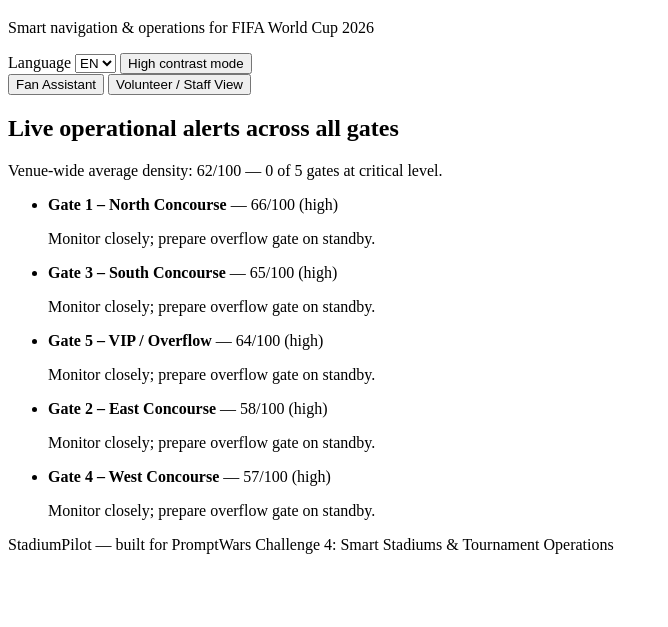
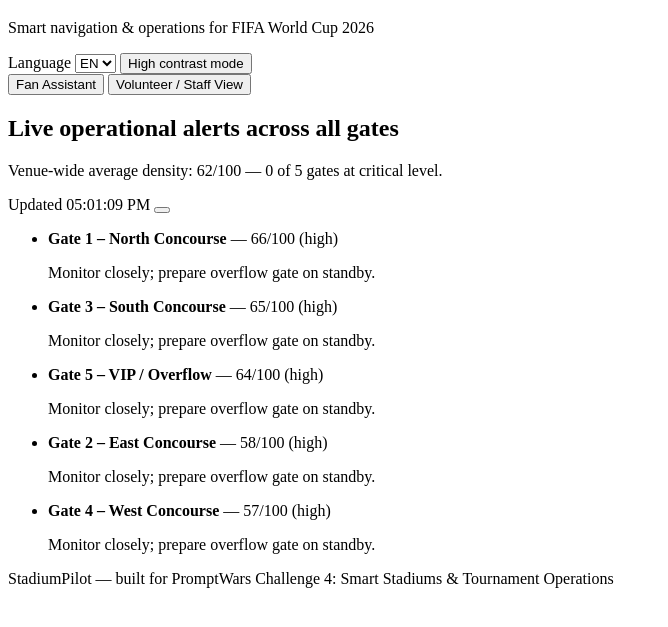
Before and after one commit to dgdrgtdgtr/stadium-pioliti, a website with bundled scripts: page index.html in a window 1280 px wide. Both pictures are taken after a click on the tab "Volunteer / Staff View". Shown: the part 87-714 px from the top of the page, without its empty margins (0-668 px from the left). Built offline with nearby package versions, Linux system fonts and the light colour scheme.

Commit message:
Fix unused refresh interval: wire up genuine live-updating staff dashboard; remove dead code, unused import, and misplaced constant

```diff
--- a/index.html
+++ b/index.html
@@ -61,6 +61,10 @@
     <section id="staffPanel" role="tabpanel" aria-labelledby="staffTabBtn" hidden>
       <h2 id="staffHeading"></h2>
       <p id="organizerSummary" class="organizer-summary" aria-live="polite"></p>
+      <div class="staff-refresh-row">
+        <span id="staffLastUpdated" class="staff-last-updated" aria-live="polite"></span>
+        <button id="staffRefreshBtn" type="button" class="secondary-btn"></button>
+      </div>
       <ul id="staffAlertList" class="alert-list" aria-live="polite"></ul>
     </section>
   </main>
--- a/js/app.js
+++ b/js/app.js
@@ -1,11 +1,21 @@
-import { GATES, recommendRoute, operationalAlerts, organizerSummary, densityLabel } from "./engine.js";
+import {
+  GATES,
+  recommendRoute,
+  operationalAlerts,
+  organizerSummary,
+  effectiveMinutesToKickoff,
+} from "./engine.js";
 import { LANGS, t } from "./i18n.js";
 
 const state = {
   lang: "en",
   view: "fan", // "fan" | "staff"
   highContrast: false,
+  refreshIntervalId: null,
+  staffClockStartedAt: null, // Date.now() timestamp; baseline for the live countdown
 };
+
+const STAFF_REFRESH_MS = 20000;
 
 function $(sel, root = document) {
   return root.querySelector(sel);
@@ -19,6 +29,12 @@
   });
   children.forEach((c) => node.appendChild(typeof c === "string" ? document.createTextNode(c) : c));
   return node;
+}
+
+/** Single source of truth for reading + defaulting the kickoff-minutes input. */
+function getKickoffInputValue() {
+  const raw = Number($("#kickoffInput").value);
+  return Number.isNaN(raw) ? 0 : raw;
 }
 
 function applyStaticText() {
@@ -78,7 +94,10 @@
 }
 
 function renderStaffAlerts() {
-  const kickoff = Number($("#kickoffInput").value) || 0;
+  const baseKickoff = getKickoffInputValue();
+  const elapsedMs = state.staffClockStartedAt === null ? 0 : Date.now() - state.staffClockStartedAt;
+  const kickoff = effectiveMinutesToKickoff(baseKickoff, elapsedMs);
+
   const summary = organizerSummary(kickoff);
   const summaryEl = $("#organizerSummary");
   summaryEl.textContent = t(state.lang, "organizerSummaryTemplate")
@@ -98,6 +117,9 @@
     ]);
     list.appendChild(item);
   });
+
+  const timeStr = new Date().toLocaleTimeString(undefined, { hour: "2-digit", minute: "2-digit", second: "2-digit" });
+  $("#staffLastUpdated").textContent = `${t(state.lang, "lastUpdatedPrefix")} ${timeStr}`;
 }
 
 function switchView(view) {
@@ -109,7 +131,17 @@
     btn.setAttribute("aria-selected", String(selected));
     btn.tabIndex = selected ? 0 : -1;
   });
-  if (view === "staff") renderStaffAlerts();
+
+  if (state.refreshIntervalId !== null) {
+    clearInterval(state.refreshIntervalId);
+    state.refreshIntervalId = null;
+  }
+
+  if (view === "staff") {
+    state.staffClockStartedAt = Date.now();
+    renderStaffAlerts();
+    state.refreshIntervalId = setInterval(renderStaffAlerts, STAFF_REFRESH_MS);
+  }
 }
 
 /** Arrow-key navigation between tabs, per the WAI-ARIA tabs pattern. */
@@ -124,7 +156,7 @@
   if (e) e.preventDefault();
   const stand = $("#standSelect").value;
   const wheelchairAccess = $("#wheelchairCheck").checked;
-  const minutesToKickoff = Number($("#kickoffInput").value) || 0;
+  const minutesToKickoff = getKickoffInputValue();
   const result = recommendRoute({ stand, wheelchairAccess, minutesToKickoff });
   renderRouteResult(result);
 }
@@ -145,7 +177,10 @@
   $("#fanForm").addEventListener("submit", handleGetRoute);
   $("#contrastToggle").addEventListener("click", toggleContrast);
   $("#kickoffInput").addEventListener("input", () => {
-    if (state.view === "staff") renderStaffAlerts();
+    if (state.view === "staff") {
+      state.staffClockStartedAt = Date.now();
+      renderStaffAlerts();
+    }
   });
 
   const langSelect = $("#langSelect");
--- a/js/engine.js
+++ b/js/engine.js
@@ -47,6 +47,7 @@
 const CRITICAL_THRESHOLD = 75;
 const HIGH_THRESHOLD = 50;
 const MODERATE_THRESHOLD = 25;
+const MAX_CONGESTION_WALK_PENALTY_MIN = 4; // extra minutes added at 100% density
 
 /** @param {number} score 0-100 density @returns {'low'|'moderate'|'high'|'critical'} */
 export function densityLabel(score) {
@@ -95,6 +96,19 @@
 }
 
 /**
+ * Recomputes the effective "minutes to kickoff" as real time passes, so the staff
+ * dashboard can auto-refresh and show genuinely live-changing density/alerts
+ * instead of a static snapshot. Pure function of elapsed time, so it stays testable.
+ * @param {number} baseMinutesToKickoff - the value as of when the clock baseline was set
+ * @param {number} elapsedMs - milliseconds since that baseline was set
+ * @returns {number} updated minutes-to-kickoff
+ */
+export function effectiveMinutesToKickoff(baseMinutesToKickoff, elapsedMs) {
+  const elapsedMinutes = elapsedMs / 60000;
+  return baseMinutesToKickoff - elapsedMinutes;
+}
+
+/**
  * Core recommendation logic used by the fan-facing assistant.
  * @param {object} ctx
  * @param {string} ctx.stand - seating stand letter, e.g. "C"
@@ -132,8 +146,6 @@
     ? "Primary gate is at critical density; overflow route suggested to reduce wait and crowding risk."
     : "Primary gate has acceptable density for your stand and access needs.";
   const reasonKey = overflowNeeded ? "reasonCritical" : "reasonOk";
-
-const MAX_CONGESTION_WALK_PENALTY_MIN = 4; // extra minutes added at 100% density
 
   const walkPenalty = Math.round((primary.density / 100) * MAX_CONGESTION_WALK_PENALTY_MIN);
   const estWalkMinutes = primary.gate.baseWalk + walkPenalty;
--- a/js/i18n.js
+++ b/js/i18n.js
@@ -22,6 +22,7 @@
     accessibilityToggle: "High contrast mode",
     fanFormLegend: "Your journey details",
     kickoffHint: "Minutes only, negative allowed",
+    lastUpdatedPrefix: "Updated",
     reasonCritical: "Primary gate is at critical density; overflow route suggested to reduce wait and crowding risk.",
     reasonOk: "Primary gate has acceptable density for your stand and access needs.",
     actionCritical: "Deploy additional staff and open overflow gate (G5) immediately.",
@@ -62,6 +63,7 @@
     accessibilityToggle: "Modo de alto contraste",
     fanFormLegend: "Detalles de su trayecto",
     kickoffHint: "Solo minutos, se permiten negativos",
+    lastUpdatedPrefix: "Actualizado",
     reasonCritical: "La puerta principal tiene densidad crítica; se sugiere una ruta alternativa para reducir la espera y el riesgo de aglomeración.",
     reasonOk: "La puerta principal tiene una densidad aceptable para su grada y necesidades de acceso.",
     actionCritical: "Desplegar personal adicional y abrir la puerta de desbordamiento (G5) de inmediato.",
@@ -102,6 +104,7 @@
     accessibilityToggle: "Mode contraste élevé",
     fanFormLegend: "Détails de votre trajet",
     kickoffHint: "Minutes uniquement, les négatifs sont autorisés",
+    lastUpdatedPrefix: "Mis à jour",
     reasonCritical: "La porte principale est à densité critique ; un itinéraire de délestage est suggéré pour réduire l'attente et le risque de foule.",
     reasonOk: "La porte principale a une densité acceptable pour votre tribune et vos besoins d'accès.",
     actionCritical: "Déployer du personnel supplémentaire et ouvrir immédiatement la porte de délestage (G5).",
@@ -142,6 +145,7 @@
     accessibilityToggle: "وضع التباين العالي",
     fanFormLegend: "تفاصيل رحلتك",
     kickoffHint: "دقائق فقط، يُسمح بالقيم السالبة",
+    lastUpdatedPrefix: "تم التحديث",
     reasonCritical: "البوابة الأساسية في كثافة حرجة؛ يُقترح مسار بديل لتقليل الانتظار وخطر الازدحام.",
     reasonOk: "البوابة الأساسية ذات كثافة مقبولة لمدرجك واحتياجات الوصول الخاصة بك.",
     actionCritical: "نشر طاقم إضافي وفتح بوابة الفائض (G5) فورًا.",
@@ -182,6 +186,7 @@
     accessibilityToggle: "Modo alto contraste",
     fanFormLegend: "Detalhes da sua jornada",
     kickoffHint: "Apenas minutos, negativos permitidos",
+    lastUpdatedPrefix: "Atualizado",
     reasonCritical: "O portão principal está em densidade crítica; uma rota alternativa é sugerida para reduzir a espera e o risco de aglomeração.",
     reasonOk: "O portão principal tem densidade aceitável para sua arquibancada e necessidades de acesso.",
     actionCritical: "Enviar equipe adicional e abrir o portão de transbordo (G5) imediatamente.",
@@ -222,6 +227,7 @@
     accessibilityToggle: "उच्च कंट्रास्ट मोड",
     fanFormLegend: "आपकी यात्रा विवरण",
     kickoffHint: "केवल मिनट, ऋणात्मक मान्य",
+    lastUpdatedPrefix: "अपडेट किया गया",
     reasonCritical: "मुख्य गेट पर घनत्व गंभीर स्तर पर है; प्रतीक्षा और भीड़ का जोखिम कम करने हेतु वैकल्पिक मार्ग सुझाया गया है।",
     reasonOk: "आपके स्टैंड और पहुंच आवश्यकताओं के लिए मुख्य गेट का घनत्व उचित है।",
     actionCritical: "अतिरिक्त स्टाफ तैनात करें और ओवरफ़्लो गेट (G5) तुरंत खोलें।",
```
Also changed, not shown: tests/engine.test.js (+17 -0 lines), tests/i18n.test.js (+1 -1 lines), README.md.
